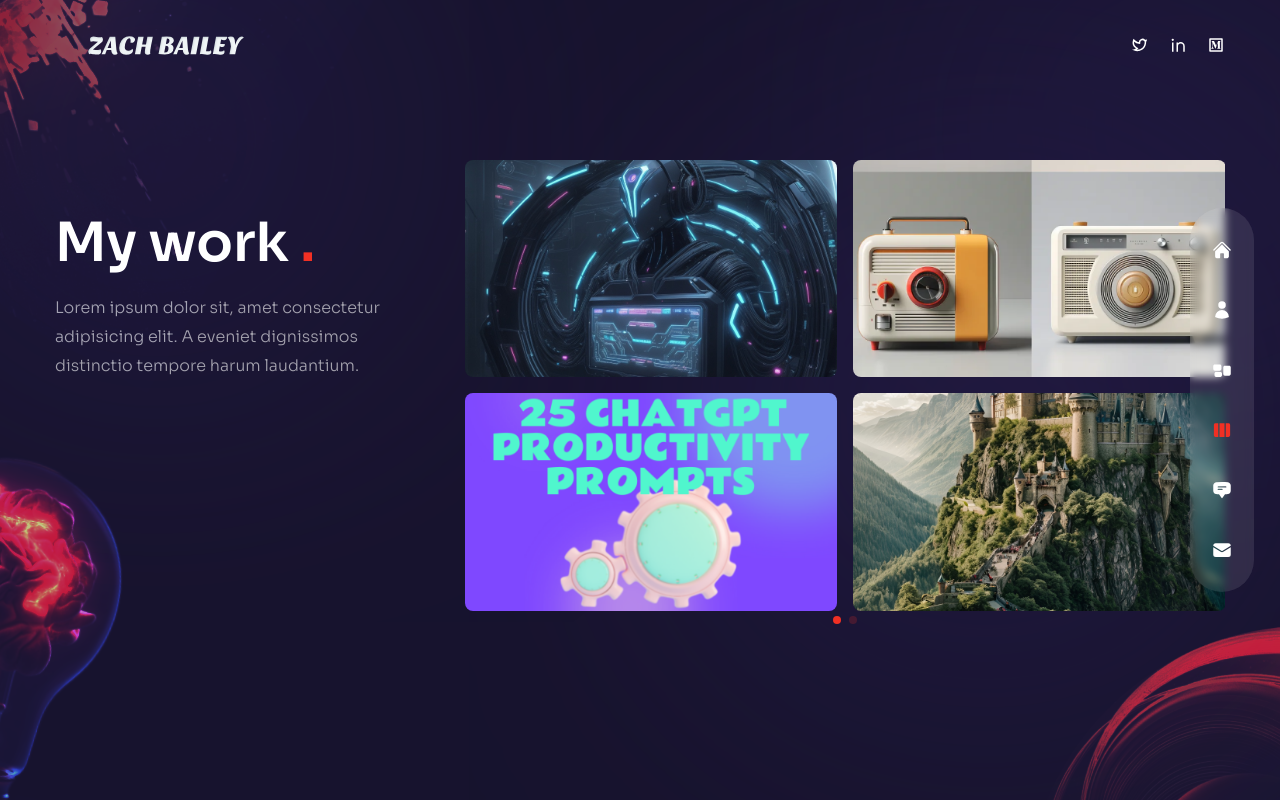
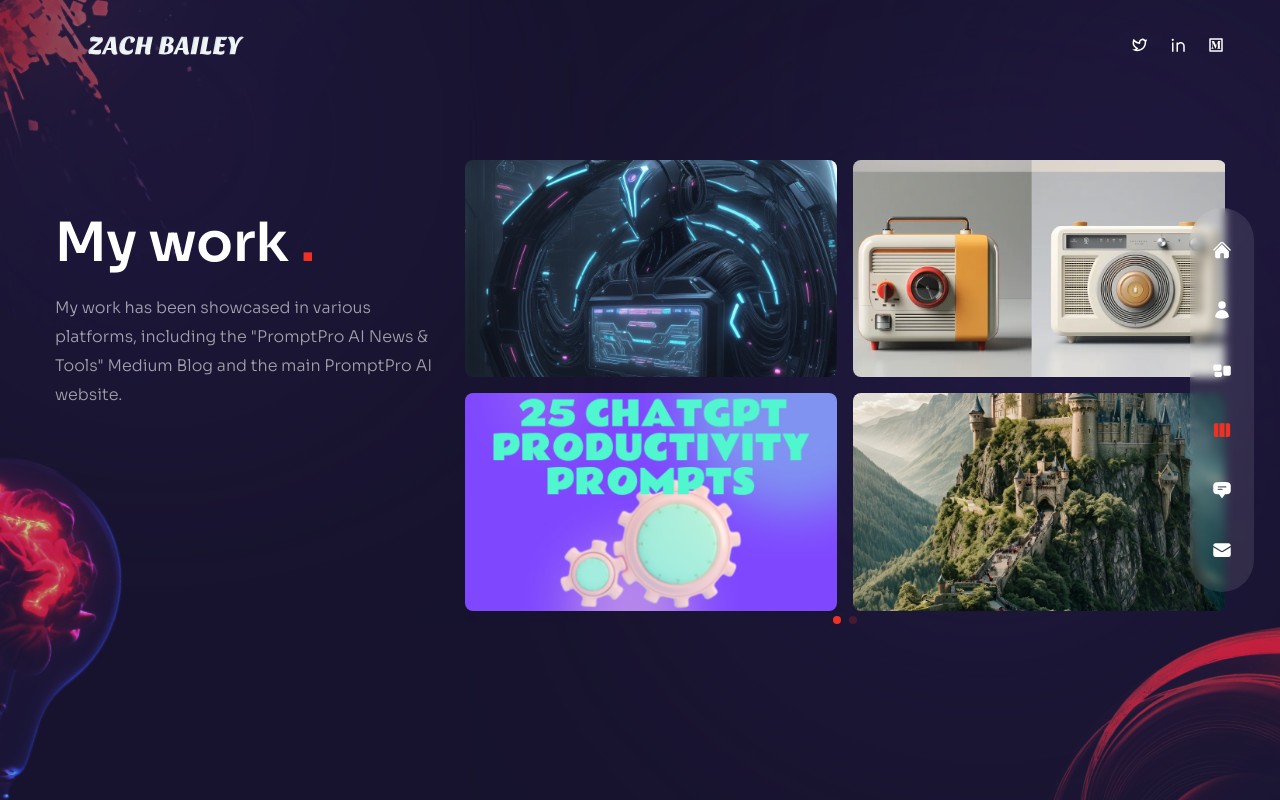
Before and after one commit to zbailey83/pixelpixx, a Next.js app: page /work in a window 1280 px wide. Built offline with nearby package versions, Linux system fonts and the light colour scheme.

Commit message:
Update index.js

```diff
--- a/pages/work/index.js
+++ b/pages/work/index.js
@@ -31,8 +31,7 @@
               exit='hidden'
               className='mb-4 max-w-[400px] mx-auto lg:mx-0'
             >
-              Lorem ipsum dolor sit, amet consectetur adipisicing elit. A
-              eveniet dignissimos distinctio tempore harum laudantium.
+              My work has been showcased in various platforms, including the "PromptPro AI News & Tools" Medium Blog and the main PromptPro AI website.
             </motion.p>
           </div>
 
```
